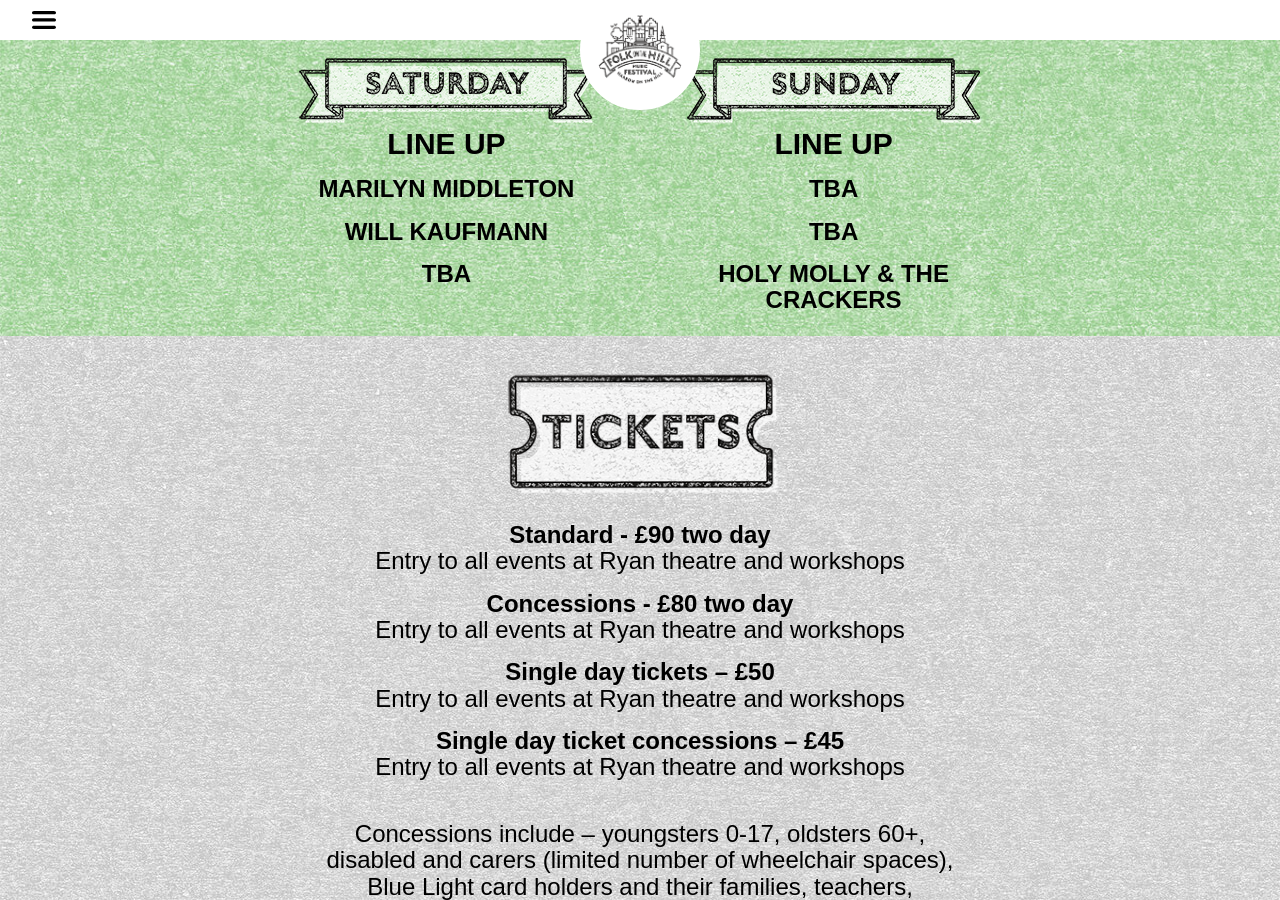
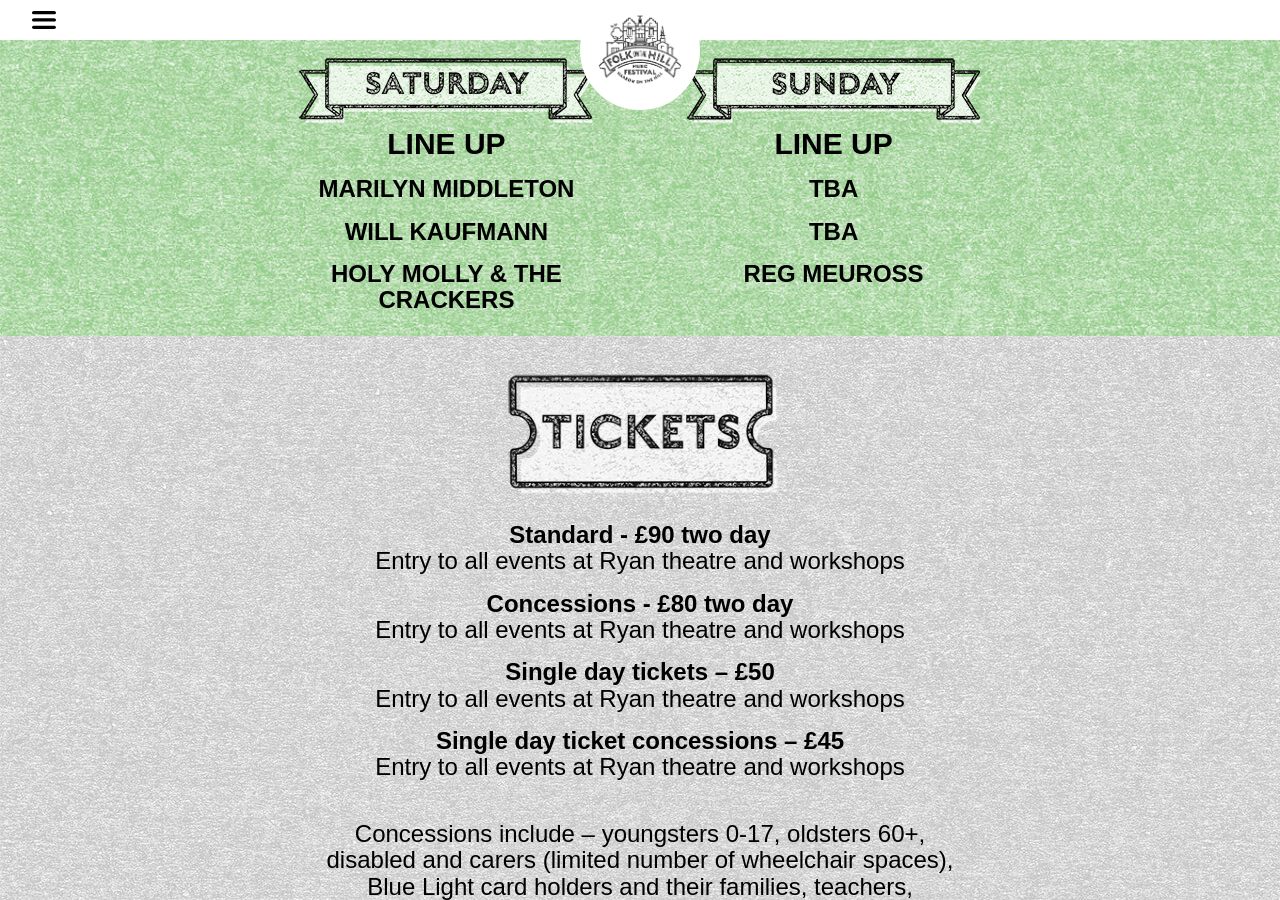
Before and after one commit to javpet/folk-on-the-hill, a Jekyll site: the page built from index.html, in a window 1280 px wide and 900 px high, scrolled down 1078 px. Built offline with Jekyll 4.4.1, drawn with Linux system fonts in a browser that asks for light colours; some web fonts are replaced.

Commit message:
Update lineup.yml

```diff
--- a/_data/lineup.yml
+++ b/_data/lineup.yml
@@ -1,7 +1,7 @@
 lineup_artist_1: Marilyn Middleton
 lineup_artist_2: Will Kaufmann
-lineup_artist_3: TBA
+lineup_artist_3: Holy Molly & The Crackers
 
 lineup_artist_4: TBA
 lineup_artist_5: TBA
-lineup_artist_6: Holy Molly & The Crackers
+lineup_artist_6: Reg Meuross
```
